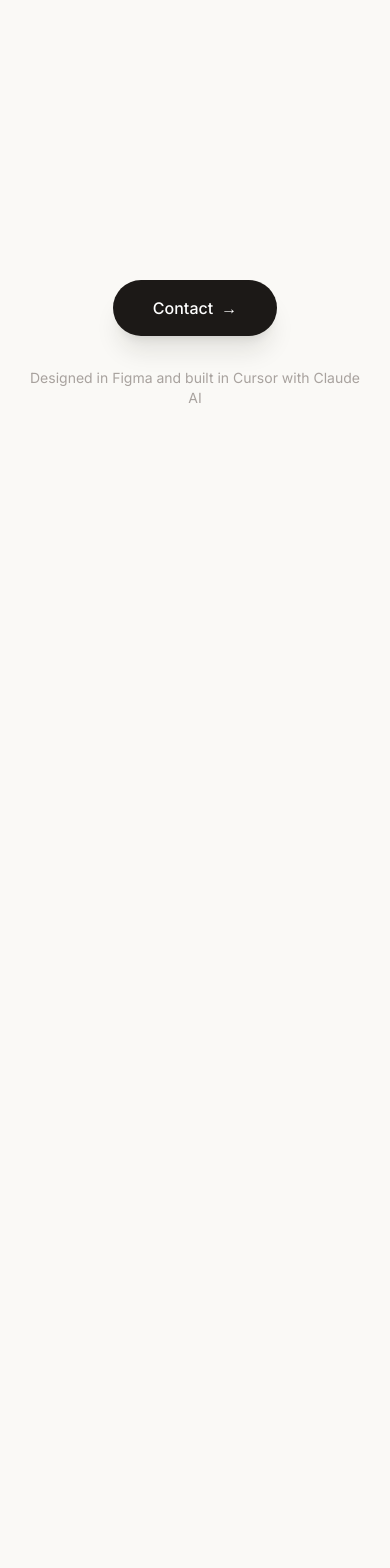
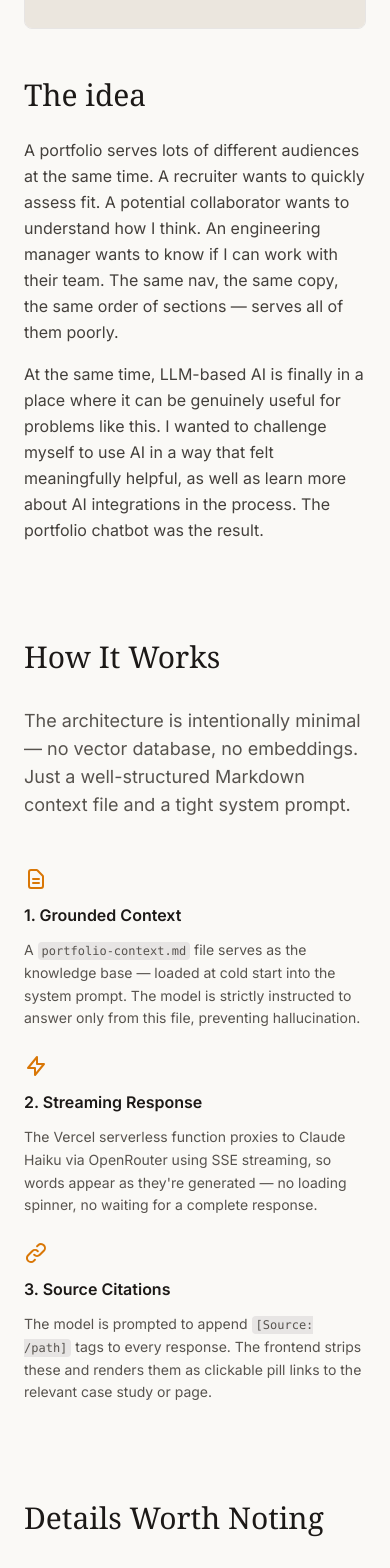
Before and after one commit to nickabasolo/portfolio-2026, a React (Vite) app: page /side-project/portfolio-chatbot in a window 390 px wide. Shown: the part 340-1908 px from the top of the page. Before the commit the page ends 844 px from the top, so only its background shows below. Built offline with nearby package versions, Linux system fonts and the light colour scheme.

Commit message:
chatbot case study

```diff
--- a/App.tsx
+++ b/App.tsx
@@ -8,7 +8,7 @@ import PerformanceReviews from './pages/case-studies/PerformanceReviews';
 import ManagerDashboard from './pages/case-studies/ManagerDashboard';
 import GuardianDataViz from './pages/side-projects/GuardianDataViz';
 import TimeAuction from './pages/side-projects/TimeAuction';
-import PortfolioVibecode from './pages/side-projects/PortfolioVibecode';
+import PortfolioChatbot from './pages/side-projects/PortfolioChatbot';
 import About from './pages/About';
 import Resume from './pages/Resume';
 
@@ -53,7 +53,7 @@ const App: React.FC = () => {
           <Route path="/case-study/manager-dashboard" element={<ManagerDashboard />} />
           <Route path="/side-project/guardian-data-viz" element={<GuardianDataViz />} />
           <Route path="/side-project/time-auction" element={<TimeAuction />} />
-          <Route path="/side-project/portfolio-vibe-code" element={<PortfolioVibecode />} />
+          <Route path="/side-project/portfolio-chatbot" element={<PortfolioChatbot />} />
         </Routes>
       </main>
 
--- a/pages/Home.tsx
+++ b/pages/Home.tsx
@@ -17,6 +17,7 @@ const SOURCE_LABELS: Record<string, string> = {
   '/side-project/guardian-data-viz': 'Guardian Data Viz',
   '/side-project/time-auction': 'Time Auction',
   '/side-project/portfolio-vibe-code': 'Portfolio Vibecode',
+  '/side-project/portfolio-chatbot': 'Portfolio Chatbot',
 };
 
 function parseCitations(text: string): { cleanText: string; citations: { path: string; label: string }[] } {
@@ -135,10 +136,10 @@ import { summary as perfReviewsSummary } from './case-studies/PerformanceReviews
 import { summary as managerDashboardSummary } from './case-studies/ManagerDashboard';
 import { summary as guardianDataVizSummary } from './side-projects/GuardianDataViz';
 import { summary as timeAuctionSummary } from './side-projects/TimeAuction';
-import { summary as portfolioVibeSummary } from './side-projects/PortfolioVibecode';
+import { summary as portfolioChatbotSummary } from './side-projects/PortfolioChatbot';
 
 const CASE_STUDIES = [timeClockSummary, perfReviewsSummary, managerDashboardSummary];
-const SIDE_PROJECTS = [guardianDataVizSummary, timeAuctionSummary, portfolioVibeSummary];
+const SIDE_PROJECTS = [guardianDataVizSummary, timeAuctionSummary, portfolioChatbotSummary];
 
 const Home: React.FC = () => {
   useScrollToTop();
@@ -343,10 +344,11 @@ const Home: React.FC = () => {
     <div className="flex flex-col items-center" style={{ backgroundColor: '#FAF9F6' }}>
       <style>{animationStyles}</style>
       {/* Hero Section — three fixed zones: hero text | scrollable messages | input */}
-      <section className="w-full px-6 md:px-16 lg:px-[180px] h-[75vh] flex flex-col justify-center">
+      <section className="w-full px-6 md:px-8 h-[75vh] flex flex-col justify-center items-center">
 
         {/* Zone 1: Hero text — shrink-0, always visible at top when chat is active */}
-        <div className="max-w-[640px] space-y-4 shrink-0 py-8">
+        <div className="w-full max-w-[640px] shrink-0 py-8">
+        <div className="max-w-[640px] space-y-4">
           <div className="animate-slide-up delay-100">
             <h1 className="text-2xl font-serif leading-tight text-stone-900">
               Nick Abasolo
@@ -359,10 +361,11 @@ const Home: React.FC = () => {
             I design for humans navigating operational workflows and regulatory compliance in messy, real-world situations; whether they're on their feet, on a call, or just in the middle of life.
           </p>
         </div>
+        </div>
 
         {/* Zone 2: Scrollable messages — only appears and takes space when there are messages */}
         {messages.length > 0 && (
-          <div className="relative flex-1 min-h-0 w-full max-w-2xl">
+          <div className="relative flex-1 min-h-0 w-full max-w-[640px]">
             {/* Gradient fade — top */}
             <div className="absolute top-0 left-0 right-0 h-8 pointer-events-none z-10" style={{ background: 'linear-gradient(to bottom, #FAF9F6, transparent)' }} />
             <div
@@ -425,7 +428,7 @@ const Home: React.FC = () => {
         )}
 
         {/* Zone 3: Input — shrink-0, always visible at bottom when chat is active */}
-        <div className="shrink-0 w-full max-w-2xl pb-8 animate-slide-up delay-300">
+        <div className="shrink-0 w-full max-w-[640px] pb-8 animate-slide-up delay-300">
           {rateLimited ? (
             <div className="text-sm text-stone-500 text-center py-4">
               You've used all your questions for now.{' '}
--- /dev/null
+++ b/pages/side-projects/PortfolioChatbot.tsx
@@ -0,0 +1,145 @@
+import React from 'react';
+import { TextContent } from '../../components/CaseStudyPrimitives';
+import CaseStudyLayout from '../../components/CaseStudyLayout';
+
+import { useScrollToTop } from '../../hooks/useScrollToTop';
+
+export const summary = {
+  id: 'portfolio-chatbot',
+  kind: 'side-project' as const,
+  title: 'Ask me anything: embedding AI in my portfolio',
+  subtitle: 'A streaming AI assistant that serves different audiences differently — without them having to navigate for it.',
+  description: 'An intentional use of AI embedded in the portfolio hero — powered by Claude Haiku, with streaming responses, source citations, and a grounded knowledge base.',
+  image: 'assets/side-projects/AI.png',
+  category: 'AI / Product',
+  role: 'Designer / Developer',
+  duration: '2025',
+  company: 'Personal Project',
+  tags: ['AI', 'LLM', 'React', 'Serverless'],
+};
+
+const PortfolioChatbot: React.FC = () => {
+  useScrollToTop();
+  return (
+    <CaseStudyLayout image={summary.image} isSideProject>
+      <div className="space-y-24 animate-in fade-in slide-in-from-bottom-4 duration-700">
+
+        {/* The Idea */}
+        <section className="space-y-8">
+          <TextContent>
+            <h2 className="text-3xl font-serif text-stone-900 mb-6">The idea</h2>
+            <p>
+              A portfolio serves lots of different audiences at the same time. A recruiter wants to quickly assess fit. A potential collaborator wants to understand how I think. An engineering manager wants to know if I can work with their team. The same nav, the same copy, the same order of sections — serves all of them poorly.
+            </p>
+            <p>
+              At the same time, LLM-based AI is finally in a place where it can be genuinely useful for problems like this. I wanted to challenge myself to use AI in a way that felt meaningfully helpful, as well as learn more about AI integrations in the process. The portfolio chatbot was the result.
+            </p>
+          </TextContent>
+        </section>
+
+        {/* How it works */}
+        <section className="space-y-8">
+          <h2 className="text-3xl font-serif text-stone-900">How It Works</h2>
+          <p className="text-lg text-stone-600">
+            The architecture is intentionally minimal — no vector database, no embeddings. Just a well-structured Markdown context file and a tight system prompt.
+          </p>
+
+          <div className="grid grid-cols-1 md:grid-cols-3 gap-6 pt-4">
+            <div className="space-y-3">
+              <div className="text-amber-600 mb-2">
+                <svg className="w-6 h-6" fill="none" stroke="currentColor" viewBox="0 0 24 24">
+                  <path strokeLinecap="round" strokeLinejoin="round" strokeWidth="2" d="M9 12h6m-6 4h6m2 5H7a2 2 0 01-2-2V5a2 2 0 012-2h5.586a1 1 0 01.707.293l5.414 5.414a1 1 0 01.293.707V19a2 2 0 01-2 2z" />
+                </svg>
+              </div>
+              <h3 className="font-bold text-stone-900">1. Grounded Context</h3>
+              <p className="text-sm text-stone-600 leading-relaxed">
+                A <code className="text-xs bg-stone-200 px-1 py-0.5 rounded">portfolio-context.md</code> file serves as the knowledge base — loaded at cold start into the system prompt. The model is strictly instructed to answer only from this file, preventing hallucination.
+              </p>
+            </div>
+
+            <div className="space-y-3">
+              <div className="text-amber-600 mb-2">
+                <svg className="w-6 h-6" fill="none" stroke="currentColor" viewBox="0 0 24 24">
+                  <path strokeLinecap="round" strokeLinejoin="round" strokeWidth="2" d="M13 10V3L4 14h7v7l9-11h-7z" />
+                </svg>
+              </div>
+              <h3 className="font-bold text-stone-900">2. Streaming Response</h3>
+              <p className="text-sm text-stone-600 leading-relaxed">
+                The Vercel serverless function proxies to Claude Haiku via OpenRouter using SSE streaming, so words appear as they're generated — no loading spinner, no waiting for a complete response.
+              </p>
+            </div>
+
+            <div className="space-y-3">
+              <div className="text-amber-600 mb-2">
+                <svg className="w-6 h-6" fill="none" stroke="currentColor" viewBox="0 0 24 24">
+                  <path strokeLinecap="round" strokeLinejoin="round" strokeWidth="2" d="M13.828 10.172a4 4 0 00-5.656 0l-4 4a4 4 0 105.656 5.656l1.102-1.101m-.758-4.899a4 4 0 005.656 0l4-4a4 4 0 00-5.656-5.656l-1.1 1.1" />
+                </svg>
+              </div>
+              <h3 className="font-bold text-stone-900">3. Source Citations</h3>
+              <p className="text-sm text-stone-600 leading-relaxed">
+                The model is prompted to append <code className="text-xs bg-stone-200 px-1 py-0.5 rounded">[Source: /path]</code> tags to every response. The frontend strips these and renders them as clickable pill links to the relevant case study or page.
+              </p>
+            </div>
+          </div>
+        </section>
+
+        {/* Design decisions */}
+        <section className="space-y-12">
+          <TextContent>
+            <h2 className="text-3xl font-serif text-stone-900 mb-6">Details Worth Noting</h2>
+          </TextContent>
+
+          <div className="grid grid-cols-1 md:grid-cols-2 gap-8 border-y border-stone-200 py-12">
+            <div className="space-y-2">
+              <div className="text-sm font-bold uppercase tracking-widest text-stone-500">Model Choice</div>
+              <div className="text-2xl font-serif text-stone-900">Claude Haiku</div>
+              <p className="text-stone-600 text-sm leading-relaxed">
+                Fast, cheap, and more than capable for retrieval-style Q&A. The system prompt does the heavy lifting — the model just needs to accurately paraphrase grounded context.
+              </p>
+            </div>
+            <div className="space-y-2">
+              <div className="text-sm font-bold uppercase tracking-widest text-stone-500">No Vector DB</div>
+              <div className="text-2xl font-serif text-stone-900">Context Window as RAG</div>
+              <p className="text-stone-600 text-sm leading-relaxed">
+                A full portfolio fits comfortably in a 200k token context window. Skipping embeddings removes infrastructure complexity with zero quality tradeoff at this scale.
+              </p>
+            </div>
+            <div className="space-y-2">
+              <div className="text-sm font-bold uppercase tracking-widest text-stone-500">Safety</div>
+              <div className="text-2xl font-serif text-stone-900">Rate Limiting + Sanitation</div>
+              <p className="text-stone-600 text-sm leading-relaxed">
+                Server-side rate limiting (15 req/hr per IP) plus client-side localStorage tracking (10 message soft cap) keeps costs controlled. Input is stripped of control characters before reaching the model.
+              </p>
+            </div>
+            <div className="space-y-2">
+              <div className="text-sm font-bold uppercase tracking-widest text-stone-500">UX Detail</div>
+              <div className="text-2xl font-serif text-stone-900">Animated Placeholder</div>
+              <p className="text-stone-600 text-sm leading-relaxed">
+                The input cycles through example prompts ("Ask me about my design process...") with a typewriter effect, reducing the blank-canvas paralysis that kills engagement with open-ended AI inputs.
+              </p>
+            </div>
+          </div>
+        </section>
+
+        {/* Reflection */}
+        <section className="space-y-8">
+          <TextContent>
+            <h2 className="text-3xl font-serif text-stone-900 mb-6">What I Learned</h2>
+            <p>
+              The hardest part wasn't the engineering — it was writing the context file. Getting the model to answer well required thinking carefully about what each type of visitor actually wants to know, and structuring the Markdown so the model could surface the right detail for the right question.
+            </p>
+            <p>
+              Plus, making sure each piece of information in the context file was directly tied to a specific case study or page in the portfolio was important for reassuring users that the bot's knowledge was grounded in real content, not just hallucinated. It also meant I got to audit my own portfolio from the perspective of an LLM, which revealed some gaps and areas for improvement in how I present information.
+            </p>
+            <p>
+              Finally, embedding an AI assistant directly in the portfolio hero was a fun way for me to learn more about calling APIs for AI models, managing token and context window constraints, and making something cool in today's AI-powered world.
+            </p>
+          </TextContent>
+        </section>
+
+      </div>
+    </CaseStudyLayout>
+  );
+};
+
+export default PortfolioChatbot;
```
Also changed, not shown: public/assets/side-projects/AI.png (added).
